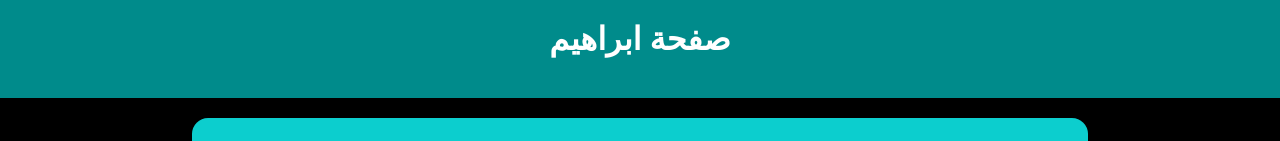
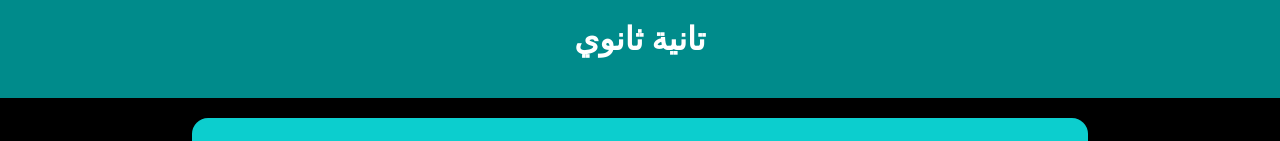
Before and after one commit to hemarashed/hema, a plain HTML site: page hema.html in a window 1280 px wide. Shown: the top 141 px of the page. Drawn offline with Linux system fonts and the light colour scheme.

Commit message:
Update hema.html

```diff
--- a/hema.html
+++ b/hema.html
@@ -9,7 +9,7 @@
 </head>
 <body>
 
-    <h1>صفحة ابراهيم</h1>
+    <h1> تانية ثانوي </h1>
     <div class="option">
         <div class="male">
             <a href="hema/hema-physics.html">
```
